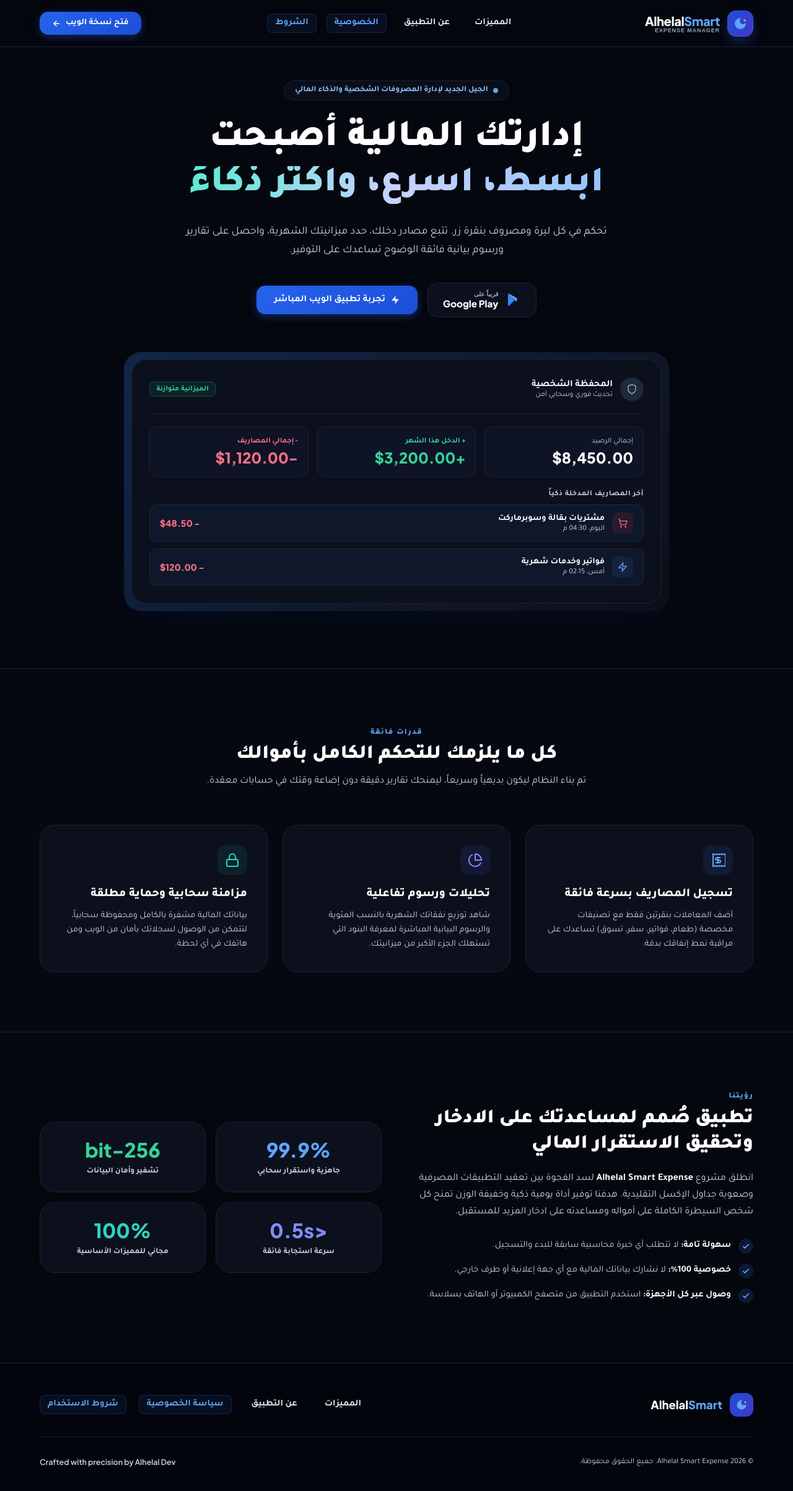
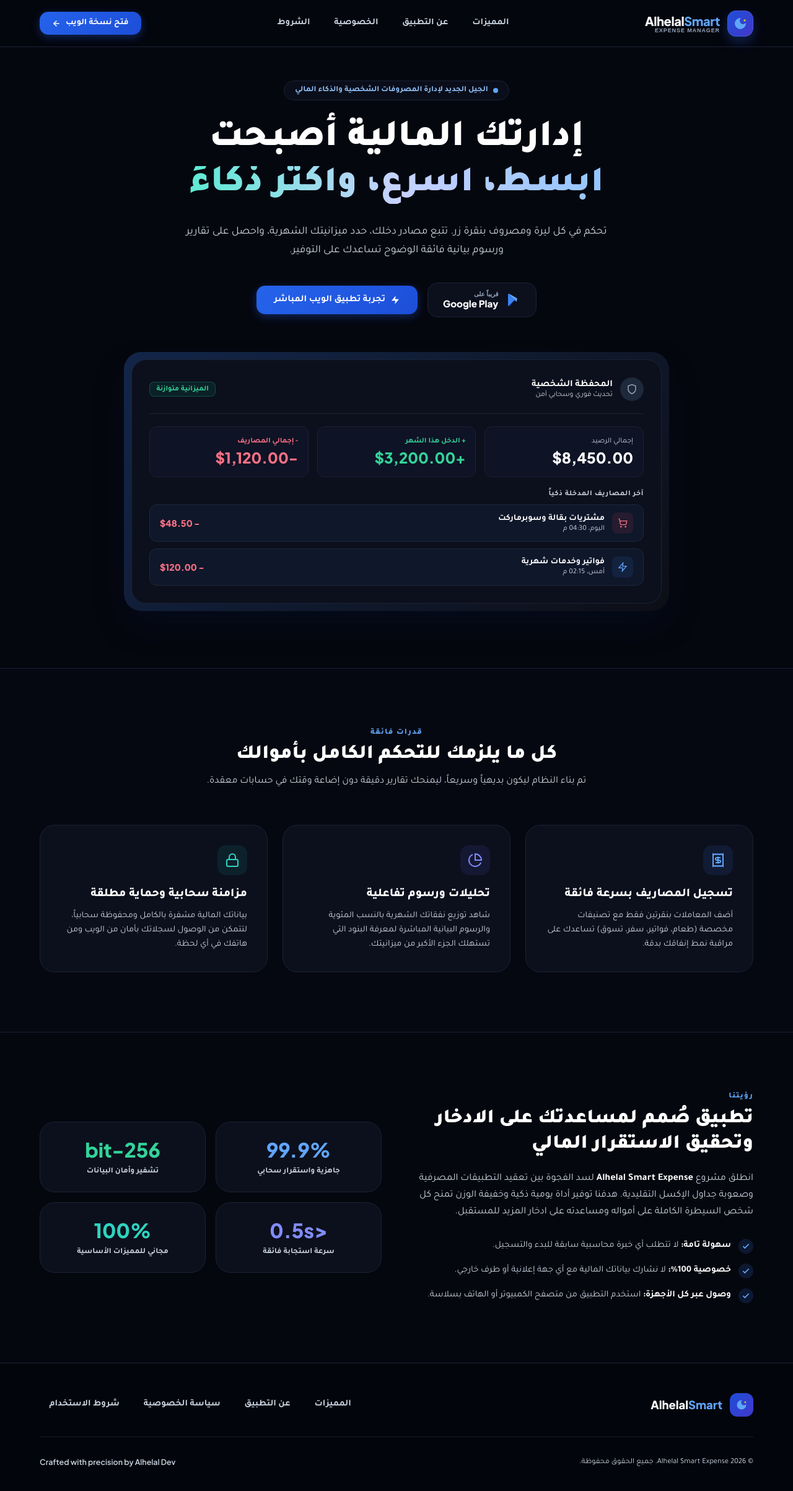
Before and after one commit to ItsAbdulSalam/alhelalsmart-landing, a plain HTML site: page index.html in a window 1280 px wide. Shown: the whole page at 62% size. Drawn offline with Linux system fonts and the light colour scheme.

Commit message:
Update index.html

```diff
--- a/index.html
+++ b/index.html
@@ -19,7 +19,7 @@
   <meta property="og:description" content="إدارتك المالية أصبحت أسهل وأذكى. متوفر عبر الويب وقريباً على Google Play.">
   <meta property="og:image" content="https://www.alhelalsmart.com/icons/Icon-512.png">
 
-  <!-- Preconnect & Asynchronous Font Loading with display=swap -->
+  <!-- Preconnect & Asynchronous Optimized Font Loading -->
   <link rel="preconnect" href="https://fonts.googleapis.com">
   <link rel="preconnect" href="https://fonts.gstatic.com" crossorigin>
   <link rel="preload" as="style" href="https://fonts.googleapis.com/css2?family=Plus+Jakarta+Sans:wght@600;800&family=Tajawal:wght@400;500;700;800;900&display=swap">
@@ -61,15 +61,28 @@
     .gradient-border { background: linear-gradient(135deg, rgba(59, 130, 246, 0.25) 0%, rgba(255, 255, 255, 0.03) 100%); }
     .card-dark { background-color: #0c101d; border: 1px solid #1b2234; border-radius: 1.5rem; }
 
-    /* Interaction & Micro-press Animations */
-    button, a, .clickable-nav {
-      cursor: pointer !important;
-      user-select: none !important;
-      transition: all 0.18s cubic-bezier(0.4, 0, 0.2, 1);
+    /* Unified Navigation Links with Subtle Hover & Active Micro-interaction */
+    .nav-btn {
+      color: #cbd5e1;
+      font-size: 0.92rem;
+      font-weight: 600;
+      padding: 0.5rem 0.9rem;
+      border-radius: 0.65rem;
+      background: transparent;
+      border: 1px solid transparent;
+      cursor: pointer;
+      user-select: none;
+      font-family: inherit;
+      transition: all 0.2s cubic-bezier(0.4, 0, 0.2, 1);
     }
-    button:active, a:active, .clickable-nav:active {
-      transform: scale(0.94) !important;
-      opacity: 0.85 !important;
+    .nav-btn:hover {
+      color: #ffffff;
+      background: rgba(255, 255, 255, 0.06);
+      border-color: rgba(255, 255, 255, 0.08);
+    }
+    .nav-btn:active {
+      transform: scale(0.95);
+      background: rgba(255, 255, 255, 0.1);
     }
 
     /* Buttons */
@@ -84,48 +97,34 @@
       gap: 0.5rem;
       text-decoration: none;
       border: none;
+      cursor: pointer;
+      user-select: none;
       box-shadow: 0 4px 14px rgba(37, 99, 235, 0.35);
+      transition: all 0.2s cubic-bezier(0.4, 0, 0.2, 1);
     }
     .btn-brand:hover {
       box-shadow: 0 6px 20px rgba(37, 99, 235, 0.5);
-      filter: brightness(1.1);
+      filter: brightness(1.08);
     }
+    .btn-brand:active {
+      transform: scale(0.96);
+    }
+
     .btn-outline {
       background-color: #0c101d;
       border: 1px solid #1b2234;
       color: #ffffff;
       border-radius: 1rem;
+      cursor: pointer;
+      user-select: none;
+      transition: all 0.2s cubic-bezier(0.4, 0, 0.2, 1);
     }
     .btn-outline:hover {
       border-color: #3b82f6;
       background-color: #11172a;
     }
-
-    /* Distinct Navigation Color States */
-    .nav-item-neutral {
-      color: #e2e8f0;
-      font-weight: 600;
-      font-size: 0.92rem;
-      border-radius: 8px;
-      padding: 6px 12px;
-    }
-    .nav-item-neutral:hover {
-      color: #ffffff;
-      background: rgba(255, 255, 255, 0.05);
-    }
-    .nav-item-accent {
-      color: #60a5fa;
-      font-weight: 700;
-      font-size: 0.92rem;
-      border-radius: 8px;
-      padding: 6px 12px;
-      background: rgba(59, 130, 246, 0.08);
-      border: 1px solid rgba(59, 130, 246, 0.2);
-    }
-    .nav-item-accent:hover {
-      color: #93c5fd;
-      background: rgba(59, 130, 246, 0.18);
-      border-color: rgba(59, 130, 246, 0.4);
+    .btn-outline:active {
+      transform: scale(0.96);
     }
 
     /* Fix CLS & Spacings */
@@ -135,7 +134,7 @@
     .py-24 { padding-top: 6rem; padding-bottom: 6rem; }
     .scroll-mt { scroll-margin-top: 6rem; }
 
-    /* Typography & Palettes */
+    /* Typography & Colors */
     .text-brand { color: #60a5fa; }
     .text-sub { color: #cbd5e1; }
     .text-emerald { color: #34d399; }
@@ -166,14 +165,11 @@
   <header style="position:fixed;top:0;left:0;right:0;height:76px;z-index:50;background:rgba(5,7,15,0.92);backdrop-filter:blur(12px);border-bottom:1px solid #1b2234;">
     <div class="container flex items-center justify-between" style="height:100%;">
 
-      <!-- شعار الهلال Alhelal Crescent Logo المخصص -->
-      <button type="button" onclick="window.scrollTo({top: 0, behavior: 'smooth'})" class="flex items-center select-none cursor-pointer" style="background:none;border:none;gap:0.75rem;text-align:right;" aria-label="الرجوع لأعلى الصفحة">
+      <!-- شعار الهلال Alhelal Crescent Logo المخصص مع انضغاط ناعم -->
+      <button type="button" onclick="window.scrollTo({top: 0, behavior: 'smooth'})" class="flex items-center select-none cursor-pointer" style="background:none;border:none;gap:0.75rem;text-align:right;transition:transform 0.2s;" onmousedown="this.style.transform='scale(0.96)'" onmouseup="this.style.transform='scale(1)'" aria-label="الرجوع لأعلى الصفحة">
         <div style="width:42px;height:42px;border-radius:14px;background:linear-gradient(135deg, #1d4ed8, #4338ca);display:flex;align-items:center;justify-content:center;box-shadow:0 8px 18px rgba(37,99,235,0.3);border:1px solid rgba(255,255,255,0.1);">
-          <!-- أيقونة الهلال والذكاء المالي بدقة متناهية -->
           <svg width="24" height="24" viewBox="0 0 24 24" fill="none" aria-hidden="true">
-            <!-- شكل الهلال المذهب/المضيء -->
             <path d="M12 3a9 9 0 1 0 9 9c0-.46-.04-.92-.1-1.36a5.389 5.389 0 0 1-4.4 2.26 5.403 5.403 0 0 1-3.14-9.8A9.06 9.06 0 0 0 12 3Z" fill="#60a5fa"/>
-            <!-- نجمة الدقة المالية بجانب الهلال -->
             <path d="M19 4.5l.7 1.4 1.5.2-1.1 1.1.3 1.5-1.4-.7-1.4.7.3-1.5-1.1-1.1 1.5-.2.7-1.4z" fill="#facc15"/>
           </svg>
         </div>
@@ -183,15 +179,12 @@
         </div>
       </button>
 
-      <!-- روابط القائمة بتلوين متناسق وتأثير ضغط ناعم -->
-      <nav class="hidden md-flex items-center select-none" style="gap:1rem;font-family:inherit;" aria-label="التنقل الرئيسي">
-        <!-- الخياران الأولان بلون حيادي أنيق -->
-        <button type="button" onclick="scrollToSection('features')" class="clickable-nav nav-item-neutral" style="background:none;border:none;font-family:inherit;">المميزات</button>
-        <button type="button" onclick="scrollToSection('about')" class="clickable-nav nav-item-neutral" style="background:none;border:none;font-family:inherit;">عن التطبيق</button>
-
-        <!-- الخياران الآخران بلون سماوي مخصص مميز -->
-        <button type="button" onclick="openModal('privacyModal')" class="clickable-nav nav-item-accent" style="font-family:inherit;">الخصوصية</button>
-        <button type="button" onclick="openModal('termsModal')" class="clickable-nav nav-item-accent" style="font-family:inherit;">الشروط</button>
+      <!-- روابط القائمة موحدة اللون بالكامل وبـ Hover وانضغاط ناعم واحترافي -->
+      <nav class="hidden md-flex items-center select-none" style="gap:0.5rem;" aria-label="التنقل الرئيسي">
+        <button type="button" onclick="scrollToSection('features')" class="nav-btn">المميزات</button>
+        <button type="button" onclick="scrollToSection('about')" class="nav-btn">عن التطبيق</button>
+        <button type="button" onclick="openModal('privacyModal')" class="nav-btn">الخصوصية</button>
+        <button type="button" onclick="openModal('termsModal')" class="nav-btn">الشروط</button>
       </nav>
 
       <!-- زر فتح نسخة الويب -->
@@ -327,7 +320,7 @@
 
           <div class="card-dark" style="padding:2rem;">
             <div style="width:48px;height:48px;border-radius:14px;background:rgba(59,130,246,0.1);display:flex;align-items:center;justify-content:center;margin-bottom:1.25rem;">
-              <svg width="24" height="24" viewBox="0 0 24 24" fill="none" stroke="#60a5fa" stroke-width="2" aria-hidden="true"><path d="M4 2v20l2-1 2 1 2-1 2 1 2-1 2 1 2-1 2 1 2-1 2 1V2l-2 1-2-1-2 1-2-1-2 1-2-1-2 1Z"/><path d="M16 8h-6a2 2 0 1 0 0 4h4a2 2 0 1 1 0 4H8"/><path d="M12 17.5v-11"/></svg>
+              <svg width="24" height="24" viewBox="0 0 24 24" fill="none" stroke="#60a5fa" stroke-width="2" aria-hidden="true"><path d="M4 2v20l2-1 2 1 2-1 2 1 2-1 2 1 2-1 2 1V2l-2 1-2-1-2 1-2-1-2 1-2-1-2 1Z"/><path d="M16 8h-6a2 2 0 1 0 0 4h4a2 2 0 1 1 0 4H8"/><path d="M12 17.5v-11"/></svg>
             </div>
             <h3 style="font-size:1.2rem;font-weight:800;color:#fff;margin-bottom:0.75rem;">تسجيل المصاريف بسرعة فائقة</h3>
             <p class="text-sub" style="font-size:0.9rem;line-height:1.6;">أضف المعاملات بنقرتين فقط مع تصنيفات مخصصة (طعام، فواتير، سفر، تسوق) تساعدك على مراقبة نمط إنفاقك بدقة.</p>
@@ -387,7 +380,7 @@
             </div>
           </div>
 
-          <!-- أرقام وإحصائيات -->
+          <!-- إحصائيات بالأرقام -->
           <div class="grid" style="grid-template-columns:repeat(2, 1fr);gap:1rem;">
             <div class="card-dark text-center" style="padding:1.5rem;">
               <div style="font-size:2rem;font-weight:900;color:#60a5fa;" class="en-font">99.9%</div>
@@ -413,7 +406,7 @@
 
   </main>
 
-  <!-- التذييل (Footer) -->
+  <!-- التذييل (Footer) بروابط موحدة وأنيقة -->
   <footer style="border-top:1px solid #1b2234;background:#03050c;padding:3rem 0;">
     <div class="container">
 
@@ -429,11 +422,11 @@
           <span style="font-size:1.15rem;font-weight:800;color:#fff;" class="en-font">Alhelal<span class="text-brand">Smart</span></span>
         </div>
 
-        <nav class="flex items-center flex-wrap" style="gap:1.25rem;font-size:0.875rem;" aria-label="روابط التذييل">
-          <button type="button" onclick="scrollToSection('features')" class="clickable-nav nav-item-neutral" style="background:none;border:none;font-family:inherit;">المميزات</button>
-          <button type="button" onclick="scrollToSection('about')" class="clickable-nav nav-item-neutral" style="background:none;border:none;font-family:inherit;">عن التطبيق</button>
-          <button type="button" onclick="openModal('privacyModal')" class="clickable-nav nav-item-accent" style="font-family:inherit;">سياسة الخصوصية</button>
-          <button type="button" onclick="openModal('termsModal')" class="clickable-nav nav-item-accent" style="font-family:inherit;">شروط الاستخدام</button>
+        <nav class="flex items-center flex-wrap" style="gap:0.5rem;" aria-label="روابط التذييل">
+          <button type="button" onclick="scrollToSection('features')" class="nav-btn">المميزات</button>
+          <button type="button" onclick="scrollToSection('about')" class="nav-btn">عن التطبيق</button>
+          <button type="button" onclick="openModal('privacyModal')" class="nav-btn">سياسة الخصوصية</button>
+          <button type="button" onclick="openModal('termsModal')" class="nav-btn">شروط الاستخدام</button>
         </nav>
       </div>
 
@@ -450,7 +443,7 @@
     <div class="modal-box text-right">
       <div class="flex items-center justify-between" style="padding:1.25rem 1.5rem;border-bottom:1px solid #1b2234;">
         <h2 id="privacyTitle" style="font-size:1.15rem;font-weight:800;color:#fff;">سياسة الخصوصية (Privacy Policy)</h2>
-        <button type="button" onclick="closeModal('privacyModal')" class="cursor-pointer text-sub" style="background:none;border:none;padding:8px;" aria-label="إغلاق نافذة الخصوصية">
+        <button type="button" onclick="closeModal('privacyModal')" class="nav-btn" style="padding:6px;" aria-label="إغلاق نافذة الخصوصية">
           <svg width="20" height="20" viewBox="0 0 24 24" fill="none" stroke="currentColor" stroke-width="2.5" aria-hidden="true"><line x1="18" y1="6" x2="6" y2="18"/><line x1="6" y1="6" x2="18" y2="18"/></svg>
         </button>
       </div>
@@ -476,7 +469,7 @@
     <div class="modal-box text-right">
       <div class="flex items-center justify-between" style="padding:1.25rem 1.5rem;border-bottom:1px solid #1b2234;">
         <h2 id="termsTitle" style="font-size:1.15rem;font-weight:800;color:#fff;">شروط الاستخدام (Terms of Service)</h2>
-        <button type="button" onclick="closeModal('termsModal')" class="cursor-pointer text-sub" style="background:none;border:none;padding:8px;" aria-label="إغلاق نافذة الشروط">
+        <button type="button" onclick="closeModal('termsModal')" class="nav-btn" style="padding:6px;" aria-label="إغلاق نافذة الشروط">
           <svg width="20" height="20" viewBox="0 0 24 24" fill="none" stroke="currentColor" stroke-width="2.5" aria-hidden="true"><line x1="18" y1="6" x2="6" y2="18"/><line x1="6" y1="6" x2="18" y2="18"/></svg>
         </button>
       </div>
```
